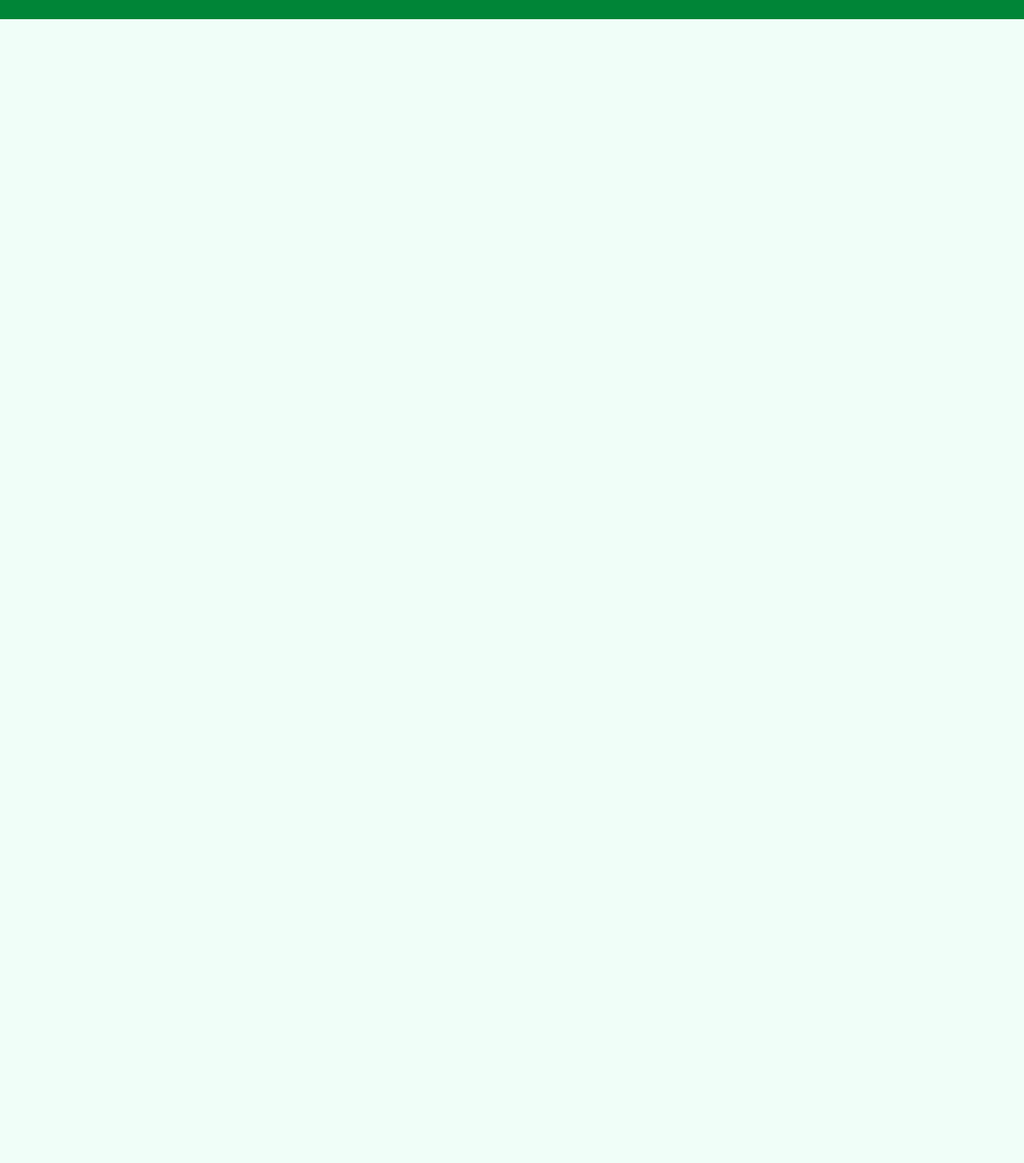
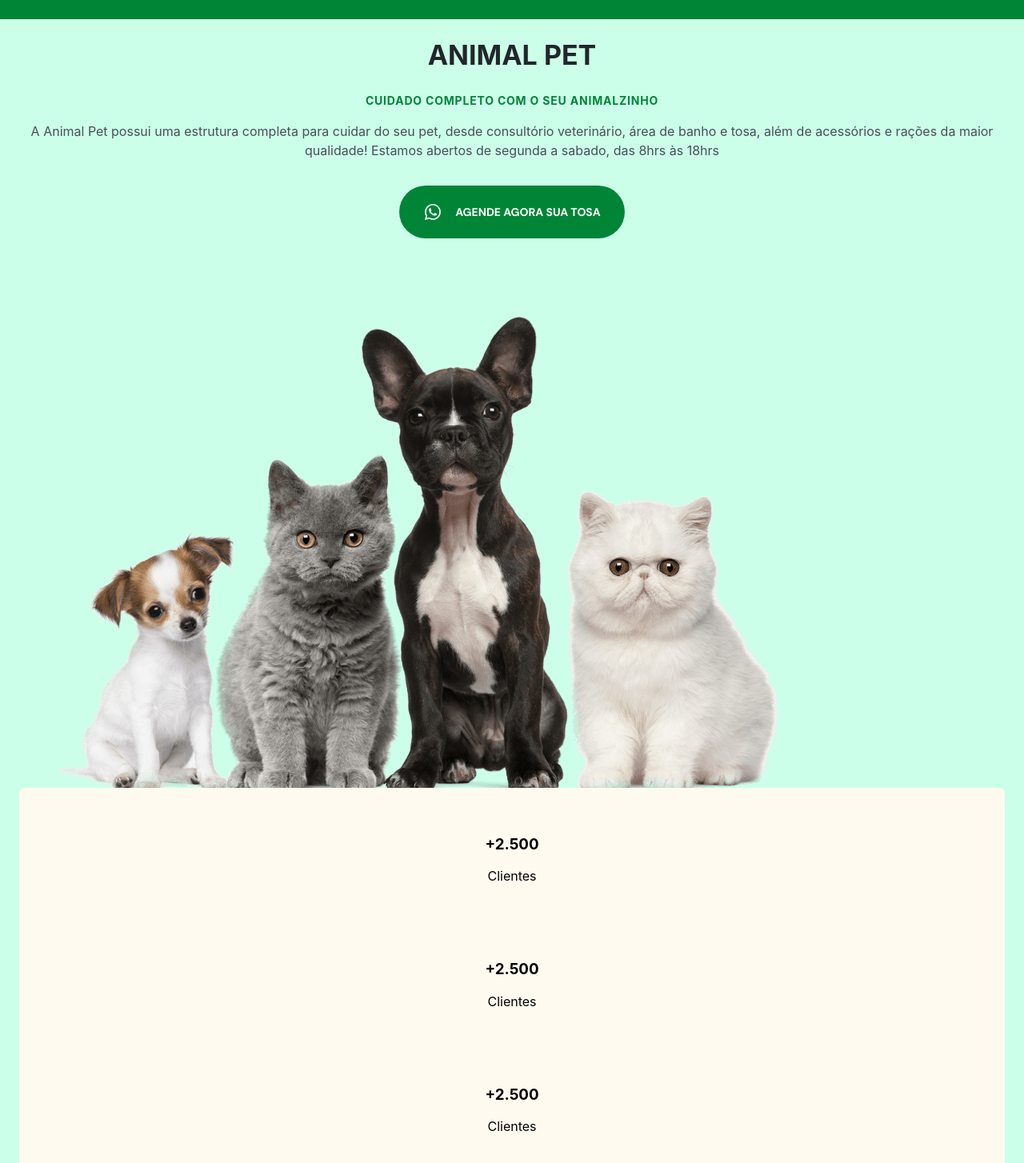
Before and after one commit to fernanda-rabacal/AnimalPet-Site, a React (Create React App) app: page /home in a window 1280 px wide. Shown: the part 56-1510 px from the top of the page at 80% size. Before the commit the page ends 800 px from the top, so only its background shows below. Built offline with nearby package versions, Linux system fonts and the light colour scheme.

Commit message:
Inicio a tela Home

```diff
--- a/src/components/Nav/style.css
+++ b/src/components/Nav/style.css
@@ -1,6 +1,6 @@
 .nav-container {
   z-index: 100;
-  width: 100vw;
+  width: 100%;
   height: 10vh;
   display: flex;
   justify-content: space-between;
--- a/src/global.css
+++ b/src/global.css
@@ -15,14 +15,15 @@
 
 
 body {
-  background-color: var(--bg-light);
+  background-color: hsl(155, 100%, 90%);
   height: 100%;
   font-size: 1.6rem;
+  box-sizing: border-box;
+
 
   margin: 0;
   scroll-behavior: smooth;
 
-  text-align: center;
   overflow: overlay;
 
   font-family: -apple-system, BlinkMacSystemFont,'DM Sans',  'Segoe UI', 'Roboto', 'Oxygen',
@@ -45,3 +46,7 @@ code {
   font-family: source-code-pro, Menlo, Monaco, Consolas, 'Courier New',
     monospace;
 }
+
+img {
+  max-width: 100%;
+}
--- a/src/pages/Home/index.js
+++ b/src/pages/Home/index.js
@@ -1,6 +1,7 @@
-import { useNavigate } from "react-router-dom"
 import "./style.css"
 import {Header} from '../../components/Nav'
+import Whatsapp from '../../assets/whatsapp.svg'
+import DogCat from '../../assets/dog-cat-puppy-kitten.png'
 
 export function Home(){
 
@@ -8,6 +9,31 @@ export function Home(){
   return(
     <div className='home-container'>
       <Header/>
+
+      <div className='home-wrapper'>
+      <h1 className="home-title">ANIMAL PET</h1>
+            <h4 className="home-h4">Cuidado completo com o seu animalzinho</h4>
+            <p className="home-content">
+              A Animal Pet possui uma estrutura completa para cuidar do seu pet, desde consultório veterinário, área de banho e tosa, além de acessórios e rações da maior qualidade! Estamos abertos de segunda a sabado, das 8hrs às 18hrs
+            </p>
+            <button className='home-button'>
+            <img src={Whatsapp} alt='whatsapp logo'/>
+             <p>Agende agora Sua tosa</p>
+            </button>
+            <img className="home-img" src={DogCat} alt="two cats and two dogs" />
+            <section className="stats">
+            <div className="stat">
+              <h3>+2.500</h3>
+              <p>Clientes</p>
+            </div><div className="stat">
+              <h3>+2.500</h3>
+              <p>Clientes</p>
+            </div><div className="stat">
+              <h3>+2.500</h3>
+              <p>Clientes</p>
+            </div>
+            </section>
+      </div>
     </div>
   )
 
--- a/src/pages/Home/style.css
+++ b/src/pages/Home/style.css
@@ -1,3 +1,81 @@
 .home-container{
+  text-align: center;
+}
+
+.home-wrapper {
+  padding-inline: 2.4rem;
+  box-sizing: border-box;
+  margin-inline: auto;
+}
+
+.home-button {
+  color:#fff;
+  font-size: 1.4rem;
+  font-weight: 700;
+  text-transform: uppercase;
+
+  display: flex;
+  align-items: center;
+  justify-content: center;
+  gap: 1.6rem;
+
+  margin-right: auto;
+  margin-left: auto;
+  margin-bottom: 6rem;
+  padding: 1rem 3rem;
+  width: fit-content;
+  background-color: hsl(145, 100%, 26%) ;
+  border-radius: 4rem;
+  transition: background 200ms;
+}
+
+.home-button:hover {
+  background-color: hsl(145, 100%, 14%) ;
+}
+
+.home-h4 {
+  font-size: 1.4rem;
+  color: hsl(145, 100%, 26%);
+  margin-bottom: 1.6rem;
+  text-transform: uppercase;
+  line-height: 150%;
+  letter-spacing: 0.08rem;
+}
+
+.home-title{
+  font-size: 3.4rem;
+  color: hsl(210, 11%, 15%);
+  line-height: 130%;
+
+  margin-bottom: 2.4rem;
+}
+
+.home-content{
+  color: hsl(210, 9%, 31%);
+  font-weight: 400;
+  font-size: 1.6rem;
+  line-height: 150%;
+
+  margin-bottom: 3.2rem;
+}
+
+.home-img {
+  display: block;
+  object-position: 0 1.7rem;
+}
+
+.stats{
   width: 100%;
+  padding-block: 4rem;
+
+  margin-inline: auto;
+
+  background-color: var(--brand-beige);
+
+  display: flex;
+  flex-direction: column;
+  justify-content: center;
+  gap: 6rem;
+
+  border-radius: .6rem;
 }
```
